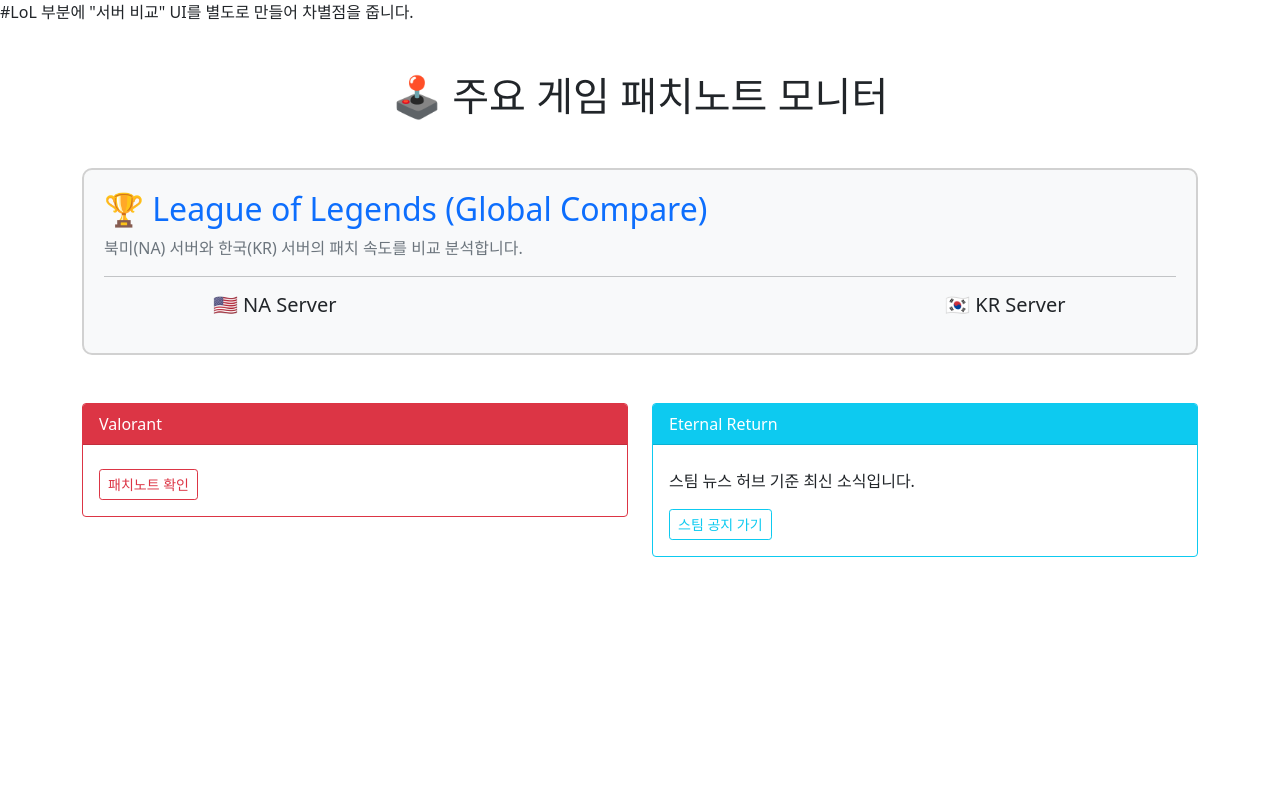
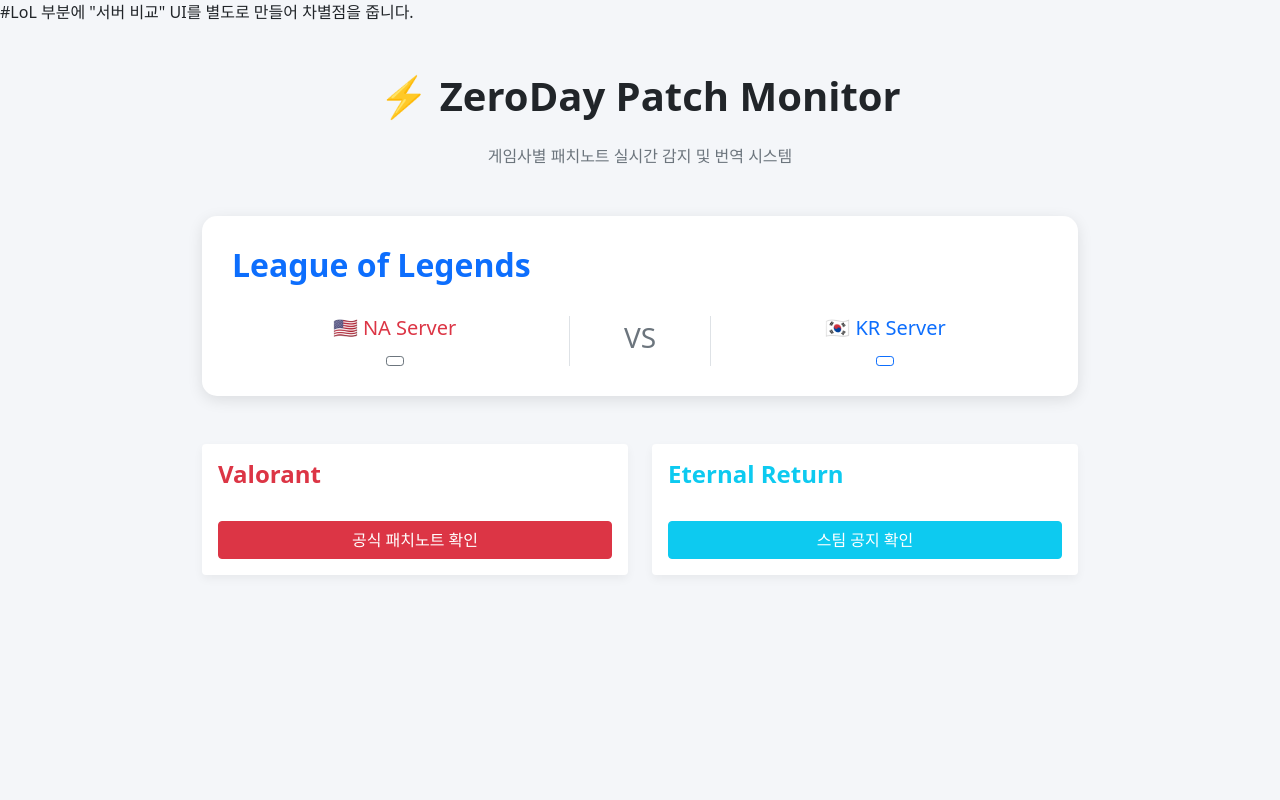
Before and after one commit to SINDE2/PatchCatch, a Flask app: template templates/index.html in a window 1280 px wide. Run offline with Flask 3, Linux system fonts and the light colour scheme; the template is opened without the code that fills it, so the values that code supplies are empty.

Commit message:
Update index.html

```diff
--- a/templates/index.html
+++ b/templates/index.html
@@ -1,60 +1,68 @@
 #LoL 부분에 "서버 비교" UI를 별도로 만들어 차별점을 줍니다.
-
 
 <!DOCTYPE html>
 <html lang="ko">
 <head>
     <meta charset="UTF-8">
-    <title>Game Patch Monitor</title>
+    <title>ZeroDay Patch Monitor</title>
     <link href="https://cdn.jsdelivr.net/npm/bootstrap@5.1.3/dist/css/bootstrap.min.css" rel="stylesheet">
     <style>
-        .lol-box { background-color: #f8f9fa; border: 2px solid #d1d1d1; border-radius: 10px; padding: 20px; }
-        .status-badge { font-size: 1.2em; font-weight: bold; }
+        body { background-color: #f4f6f9; }
+        .container { max-width: 900px; }
+        .lol-section { background: white; border-radius: 15px; padding: 30px; box-shadow: 0 4px 15px rgba(0,0,0,0.1); }
+        .card { border: none; box-shadow: 0 4px 10px rgba(0,0,0,0.05); transition: transform 0.2s; }
+        .card:hover { transform: translateY(-5px); }
+        .new-badge { animation: blink 1.5s infinite; }
+        @keyframes blink { 0% { opacity: 1; } 50% { opacity: 0.5; } 100% { opacity: 1; } }
     </style>
 </head>
 <body>
-    <div class="container mt-5">
-        <h1 class="text-center mb-5">🕹️ 주요 게임 패치노트 모니터</h1>
+    <div class="container mt-5 pb-5">
+        <h1 class="text-center mb-4 fw-bold">⚡ ZeroDay Patch Monitor</h1>
+        <p class="text-center text-muted mb-5">게임사별 패치노트 실시간 감지 및 번역 시스템</p>
 
-        <div class="lol-box mb-5">
-            <h2 class="text-primary">🏆 League of Legends (Global Compare)</h2>
-            <p class="text-muted">북미(NA) 서버와 한국(KR) 서버의 패치 속도를 비교 분석합니다.</p>
-            <hr>
-            <div class="row text-center align-items-center">
-                <div class="col-md-4">
-                    <h5>🇺🇸 NA Server</h5>
-                    <p><a href="{{ lol.na_link }}" target="_blank">{{ lol.na_title }}</a></p>
+        <div class="lol-section mb-5">
+            <div class="d-flex justify-content-between align-items-center mb-3">
+                <h2 class="fw-bold text-primary">League of Legends</h2>
+                <span class="badge bg-dark">{{ lol.status }}</span>
+            </div>
+            <p class="text-muted">{{ lol.desc }}</p>
+            <div class="row mt-4 text-center">
+                <div class="col-md-5 border-end">
+                    <h5 class="text-danger">🇺🇸 NA Server</h5>
+                    <a href="{{ lol.na_link }}" target="_blank" class="btn btn-outline-secondary btn-sm mt-2">{{ lol.na_title }}</a>
                 </div>
-                <div class="col-md-4">
-                    <span class="status-badge text-warning">{{ lol.status }}</span>
-                    <p class="small mt-2">{{ lol.desc }}</p>
+                <div class="col-md-2 d-flex align-items-center justify-content-center">
+                    <h3 class="text-muted">VS</h3>
                 </div>
-                <div class="col-md-4">
-                    <h5>🇰🇷 KR Server</h5>
-                    <p><a href="{{ lol.kr_link }}" target="_blank">{{ lol.kr_title }}</a></p>
+                <div class="col-md-5 border-start">
+                    <h5 class="text-primary">🇰🇷 KR Server</h5>
+                    {% if lol.is_new %} <span class="badge bg-danger new-badge mb-2">NEW UPDATE!</span><br> {% endif %}
+                    <a href="{{ lol.kr_link }}" target="_blank" class="btn btn-outline-primary btn-sm mt-2">{{ lol.kr_title }}</a>
                 </div>
             </div>
         </div>
 
         <div class="row">
             <div class="col-md-6">
-                <div class="card border-danger mb-3">
-                    <div class="card-header bg-danger text-white">Valorant</div>
-                    <div class="card-body">
-                        <h5 class="card-title">{{ val.title }}</h5>
-                        <a href="{{ val.link }}" class="btn btn-outline-danger btn-sm" target="_blank">패치노트 확인</a>
+                <div class="card p-3 h-100">
+                    <div class="d-flex justify-content-between mb-2">
+                        <h4 class="text-danger fw-bold">Valorant</h4>
+                        {% if val.is_new %}<span class="badge bg-danger new-badge">NEW</span>{% endif %}
                     </div>
+                    <p class="card-text">{{ val.title }}</p>
+                    <a href="{{ val.link }}" target="_blank" class="btn btn-danger w-100 mt-auto">공식 패치노트 확인</a>
                 </div>
             </div>
 
             <div class="col-md-6">
-                <div class="card border-info mb-3">
-                    <div class="card-header bg-info text-white">Eternal Return</div>
-                    <div class="card-body">
-                        <h5 class="card-title">{{ er.title }}</h5>
-                        <p class="card-text">스팀 뉴스 허브 기준 최신 소식입니다.</p>
-                        <a href="{{ er.link }}" class="btn btn-outline-info btn-sm" target="_blank">스팀 공지 가기</a>
+                <div class="card p-3 h-100">
+                    <div class="d-flex justify-content-between mb-2">
+                        <h4 class="text-info fw-bold">Eternal Return</h4>
+                        {% if er.is_new %}<span class="badge bg-danger new-badge">NEW</span>{% endif %}
                     </div>
+                    <p class="card-text">{{ er.title }}</p>
+                    <a href="{{ er.link }}" target="_blank" class="btn btn-info text-white w-100 mt-auto">스팀 공지 확인</a>
                 </div>
             </div>
         </div>
```
